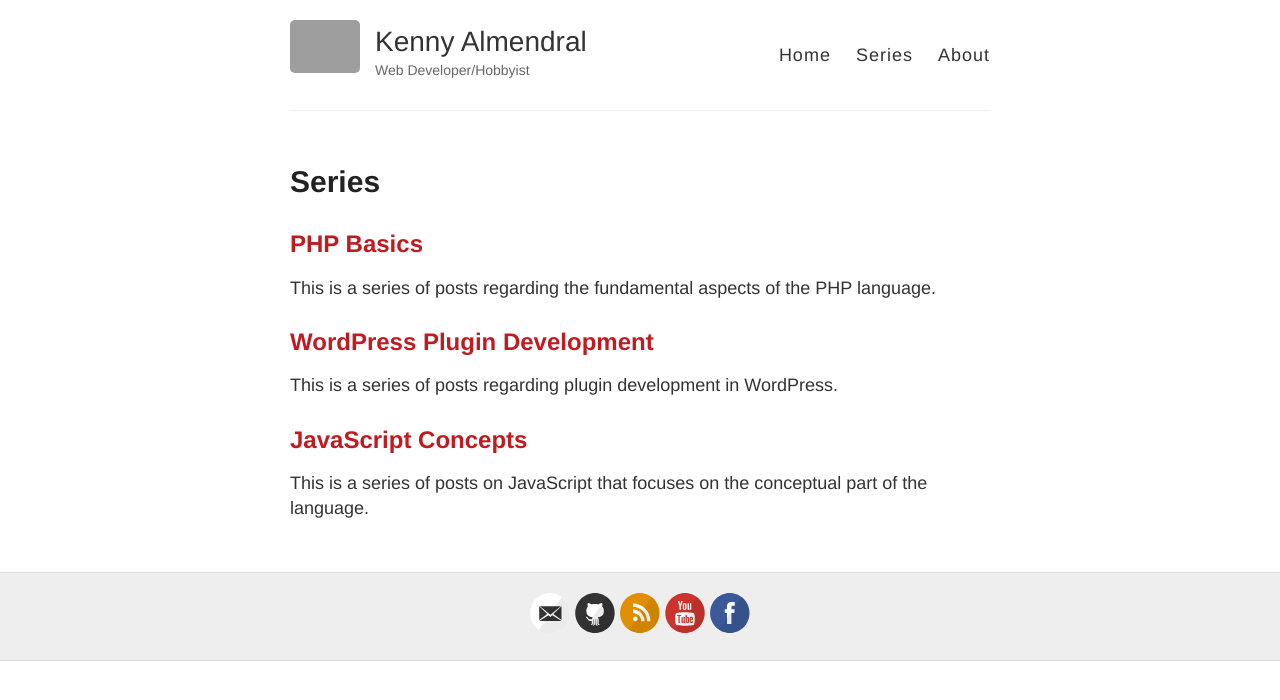
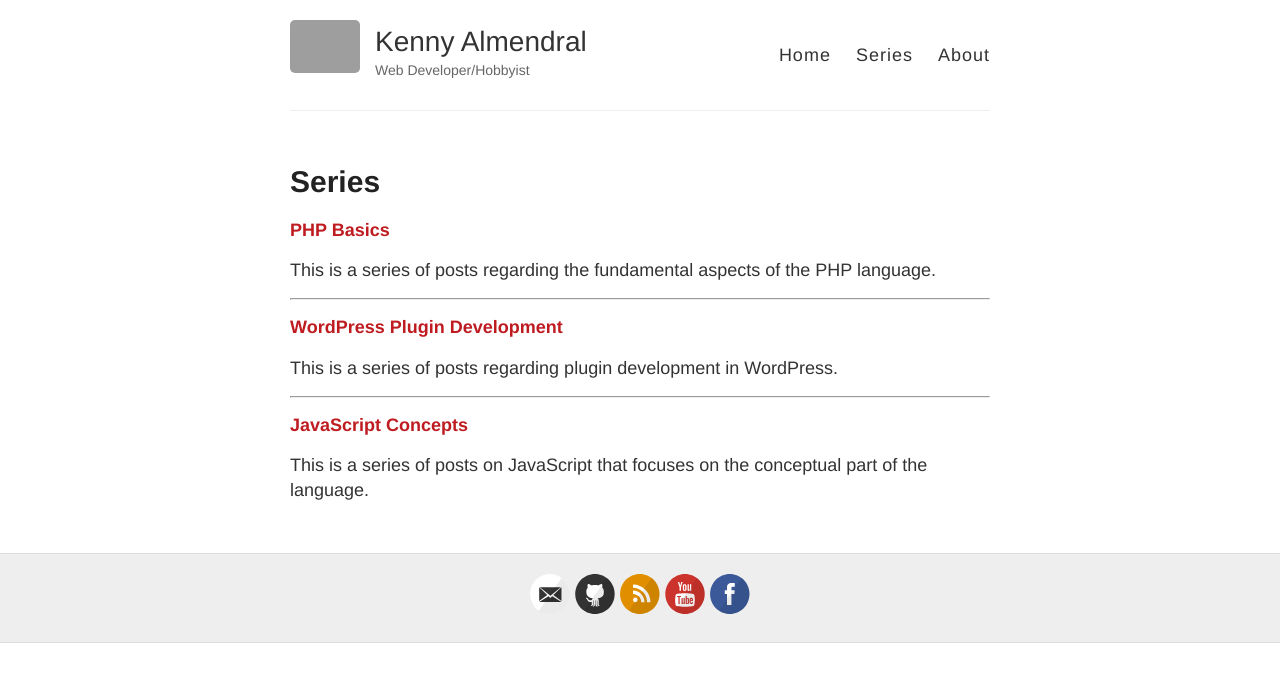
Before and after one commit to kennyalmendral/kennyalmendral.github.io, a Jekyll site: the page built from series.md, in a window 1280 px wide. Shown: the top 700 px of the page. Built offline with Jekyll 4.4.1, drawn with Linux system fonts in a browser that asks for light colours; grey boxes are pictures that could not be loaded.

```diff
--- a/series.md
+++ b/series.md
@@ -4,14 +4,18 @@ title: Series
 permalink: /series/
 ---
 
-## [PHP Basics](https://kennyalmendral.github.io/php-basics/)
+**[PHP Basics](https://kennyalmendral.github.io/php-basics/)**
 
 This is a series of posts regarding the fundamental aspects of the PHP language.
 
-## [WordPress Plugin Development](https://kennyalmendral.github.io/wordpress-plugin-development/)
+---
+
+**[WordPress Plugin Development](https://kennyalmendral.github.io/wordpress-plugin-development/)**
 
 This is a series of posts regarding plugin development in WordPress.
 
-## [JavaScript Concepts](https://kennyalmendral.github.io/javascript-concepts/)
+---
+
+**[JavaScript Concepts](https://kennyalmendral.github.io/javascript-concepts/)**
 
 This is a series of posts on JavaScript that focuses on the conceptual part of the language.
```
